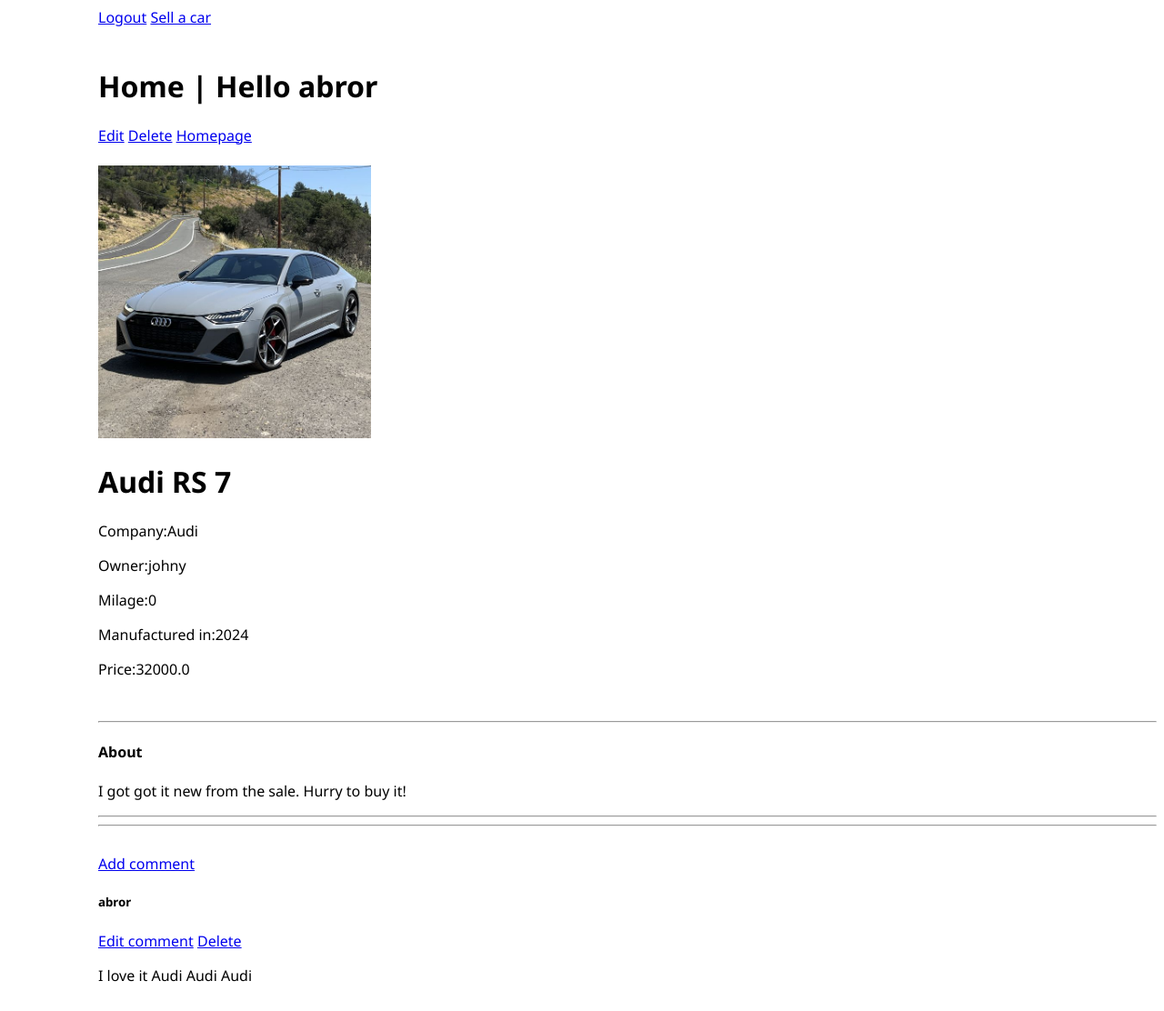
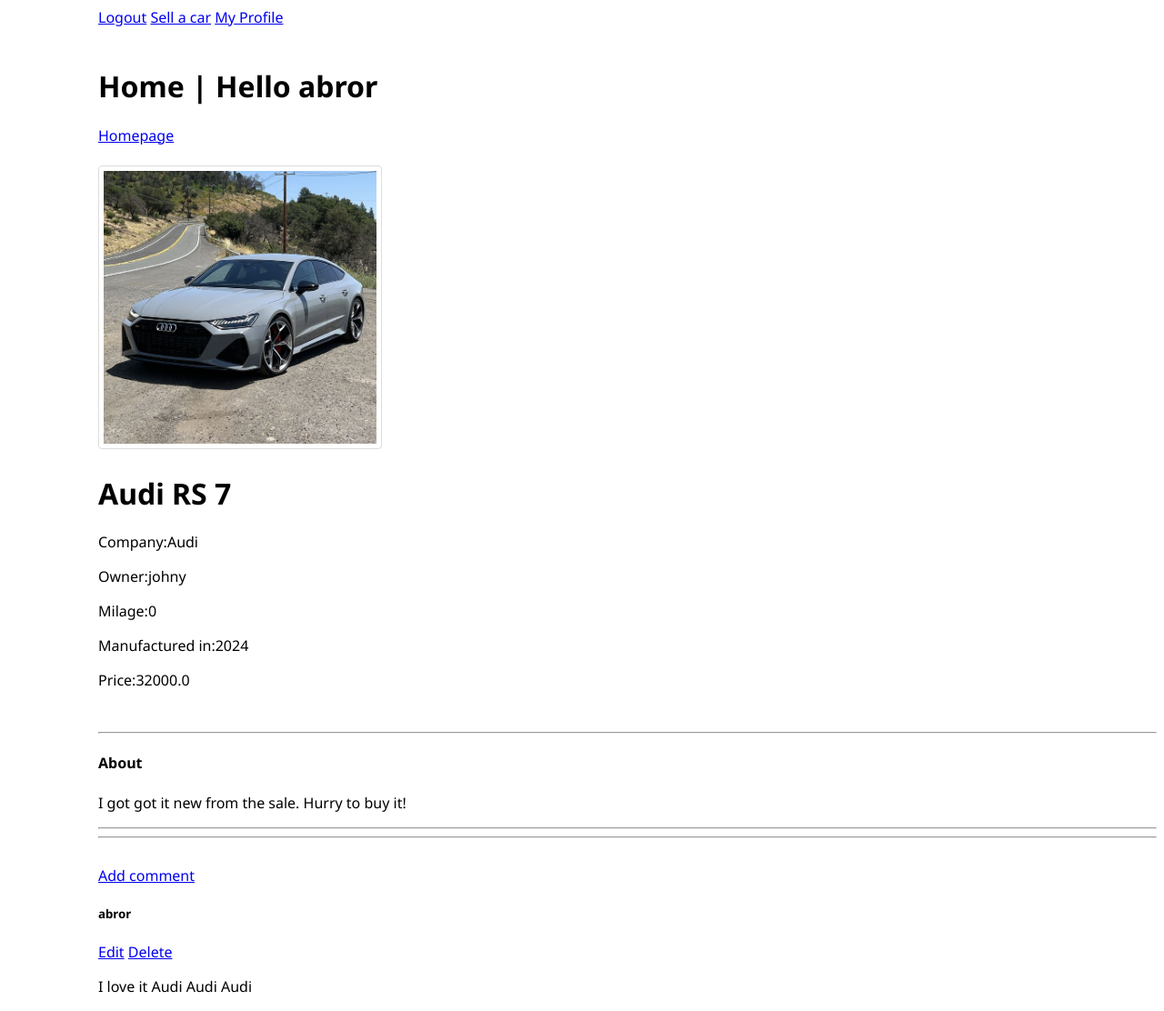
Before and after one commit to ABROR-build/Homework_7, a Django app: page /car/1/ in a window 1280 px wide. Shown: the whole page at 91% size. Before the commit the page ends 1080 px from the top, so only its background shows below. Run offline with Django 5.2, Linux system fonts and the light colour scheme; a user stored in the database is signed in; data comes from the database, SQL or seed files in the repository; both versions use the stored data as it was after the commit.

Commit message:
comment - crud

```diff
--- a/accounts/views.py
+++ b/accounts/views.py
@@ -56,3 +56,5 @@
     def get(self, request):
         logout(request)
         return redirect('dashboard')
+
+# profile
--- a/cars/models.py
+++ b/cars/models.py
@@ -34,6 +34,7 @@
 
 
 class Comments(models.Model):
+    object = None
     user = models.ForeignKey(Accounts, on_delete=models.CASCADE)
     car = models.ForeignKey(Cars, on_delete=models.CASCADE)
     comment = models.TextField()
--- a/cars/urls.py
+++ b/cars/urls.py
@@ -3,13 +3,20 @@
 
 
 urlpatterns = [
+    # cars
     path('', views.ListCars.as_view(), name='dashboard'),
     path('car/<int:pk>/', views.CarsDetail.as_view(), name='CarDetail'),
     path('car/add/', views.AddCar.as_view(), name='add_car'),
     path('car/edit/<int:pk>/', views.EditCar.as_view(), name='edit_car'),
     path('car/delete/<int:pk>/', views.DeleteCar.as_view(), name='delete_car'),
+
+    # comments
     path('car/add/comment/<int:pk>/', views.AddComment.as_view(), name='add_comment'),
     path('car/update/comment/<int:pk>/', views.EditComment.as_view(), name='edit_comment'),
-    path('car/delete/comment/<int:pk>/', views.DeleteComment.as_view(), name='delete_comment')
+    path('car/delete/comment/<int:pk>/', views.DeleteComment.as_view(), name='delete_comment'),
+
+    # profile
+    path('my_profile/<int:pk>/', views.MyProfile.as_view(), name='MyProfile'),
+    path('my_profile/update/<int:pk>/', views.edit_profile, name='my_profile_update')
 
 ]
--- a/cars/views.py
+++ b/cars/views.py
@@ -1,12 +1,13 @@
-from django.shortcuts import render, redirect
+from django.shortcuts import render, redirect, get_object_or_404
 from django.urls import reverse_lazy
 from django.views import View
 from django.views.generic import ListView, DetailView, CreateView, UpdateView, DeleteView
 from . import models
 from django.contrib.auth.mixins import LoginRequiredMixin, UserPassesTestMixin
-from .forms import AddCommentForm
+from .forms import AddCommentForm, EditCommentForm, EditProfileForm
 
 
+# cars
 class ListCars(ListView):
     model = models.Cars
     template_name = 'dashboard.html'
@@ -57,6 +58,7 @@
         return obj.owner == self.request.user
 
 
+# comments
 class AddComment(LoginRequiredMixin, View):
     def get(self, request, pk):
         cars = models.Cars.objects.get(pk=pk)
@@ -81,16 +83,30 @@
             return redirect('CarDetail', pk=pk)
 
 
-class EditComment(UserPassesTestMixin, LoginRequiredMixin, UpdateView):
-    model = models.Comments
-    fields = ['comment']
-    template_name = "edit_comment.html"
+class EditComment(LoginRequiredMixin, UpdateView):
+    def get(self, request, pk):
+        comment = models.Comments.objects.get(pk=pk)
+        edit_comment_form = EditCommentForm(instance=comment)
+        context = {
+            'comment': comment,
+            'edit_comment_form': edit_comment_form
+        }
+        return render(request, 'edit_comment.html', context=context)
 
-    def test_func(self):
-        obj = self.get_object()
-        return obj.user == self.request.user
-
-    success_url = reverse_lazy('dashboard')
+    def post(self, request, pk):
+        comment = models.Comments.objects.get(pk=pk)
+        edit_comment_form = EditCommentForm(request.POST, instance=comment)
+        if edit_comment_form.is_valid():
+            edit_comment_form = edit_comment_form.save(commit=False)
+            edit_comment_form.car_id = comment.car_id
+            edit_comment_form.save()
+            return redirect('CarDetail', pk=comment.car_id)
+        else:
+            context = {
+                'edit_comment_form': edit_comment_form
+            }
+            print('======================> form invalid <=======================')
+            return render(request, 'edit_comment.html', context=context)
 
 
 class DeleteComment(UserPassesTestMixin, LoginRequiredMixin, DeleteView):
@@ -101,3 +117,35 @@
     def test_func(self):
         obj = self.get_object()
         return obj.user == self.request.user
+
+
+# profile
+class MyProfile(View):
+    def get(self, request, pk):
+        my_profile = models.Accounts.objects.get(pk=pk)
+        context = {
+            'my_profile': my_profile
+        }
+        return render(request, 'profile.html', context=context)
+
+
+class EditProfile(UpdateView):
+    model = models.Accounts
+    template_name = 'profile_update.html'
+    fields = ('password', 'username', 'bio', 'age', 'profile_picture')
+
+
+def edit_profile(request, pk):
+    objects = get_object_or_404(models.Accounts, pk=pk)
+    if request.method == 'POST' or 'GET':
+        form = EditProfileForm(request.POST, instance=objects)
+        if form.is_valid():
+            form.save()
+            return redirect('dashboard')
+        else:
+            form = EditProfileForm(instance=objects)
+
+            context = {
+                'form': form
+            }
+            return render(request, 'profile_update.html', context=context)
--- a/templates/base.html
+++ b/templates/base.html
@@ -22,6 +22,8 @@
     {% if request.user.is_authenticated %}
         <a href="{% url 'Logout' %}">Logout</a>
         <a href="{% url 'add_car' %}">Sell a car</a>
+        <a href="{% url 'MyProfile' user.pk %}">My Profile</a>
+
         <br><br>
         <header><h1>Home | Hello {{ user.username }}</h1></header>
     {% else %}
--- a/templates/car_detail.html
+++ b/templates/car_detail.html
@@ -1,11 +1,23 @@
 {% extends 'base.html' %}
 
 {% block content %}
+
+    <style>
+        img {
+          border: 1px solid #ddd;
+          border-radius: 4px;
+          padding: 5px;
+          width: 300px;
+        }
+    </style>
+    {% if request.user == car.owner %}
         <a href="{% url 'edit_car' car.pk %}">Edit</a>
         <a href="{% url 'delete_car' car.pk %}">Delete</a>
+    {% endif %}
         <a href="{% url 'dashboard' %}">Homepage</a><br><br>
 
-    <img src="{{ car.image.url }}" height="300"><br>
+
+    <img src="{{ car.image.url }}"><br>
     <h1>{{ car.model }}</h1>
     <p>Company:{{ car.company }}</p>
     <p>Owner:{{ car.owner }}</p>
@@ -20,9 +32,11 @@
     <a href="{% url 'add_comment' car.pk %}">Add comment</a>
 
     {% for comment in comments %}
+        {% if request.user == comment.user %}
             <h5>{{ comment.user.username }}</h5>
-        <a href="{% url 'edit_comment' comment.pk %}">Edit comment</a>
+            <a href="{% url 'edit_comment' comment.pk %}">Edit</a>
             <a href="{% url 'delete_comment' comment.pk %}">Delete</a>
             <p>{{ comment.comment }}</p>
+        {% endif %}
     {% endfor %}
 {% endblock content %}
--- a/templates/edit_comment.html
+++ b/templates/edit_comment.html
@@ -2,7 +2,7 @@
 
 {% block content %}
     <form method="post">{% csrf_token %}
-        {{ form.as_p }}
+        {{ edit_comment_form.as_p }}
         <button type="submit">Edit</button>
     </form>
 {% endblock content %}
```
Also changed, not shown: cars/forms.py (+13 -0 lines), templates/dashboard.html (+11 -1 lines), db.sqlite3. Lines whose indentation alone changed are shown as unchanged.
